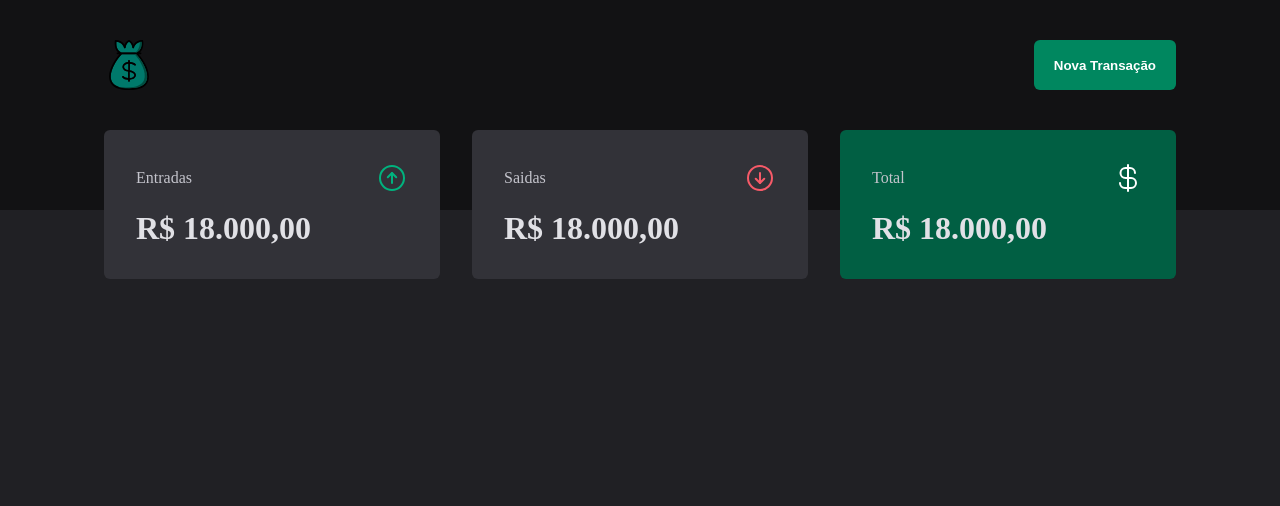
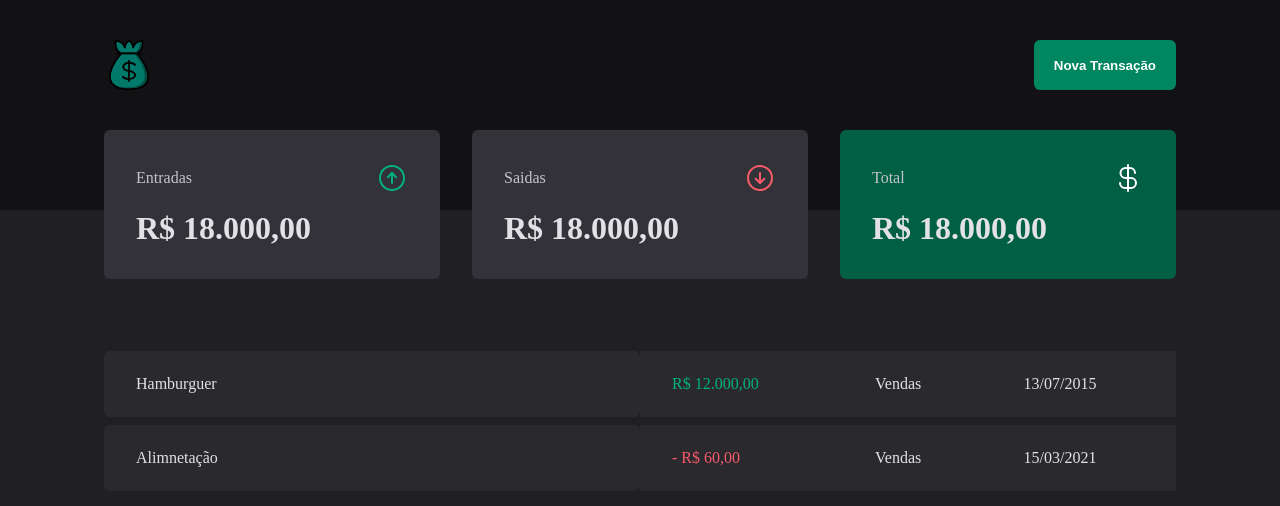
Before and after one commit to Inacioluz/DT-Money, a React (Vite) app: page / in a window 1280 px wide. Shown: the top 506 px of the page. Built offline with nearby package versions, Linux system fonts and the light colour scheme.

Commit message:
tabela de transações ok

```diff
--- a/src/pages/Transactions/index.tsx
+++ b/src/pages/Transactions/index.tsx
@@ -1,11 +1,40 @@
 import { Header } from "../../components/Header";
 import { Summary } from "../../components/Summary";
+import { TransactionsContainer, TransactionsTable, PriceHighlight } from "./styles";
 
 export function Transactions() {
-    return(
+    return (
         <div>
-            <Header/>
-            <Summary/>
+            <Header />
+            <Summary />
+
+
+            <TransactionsContainer>
+                <TransactionsTable>
+                    <tbody>
+                        <tr>
+                            <td width="50%">Hamburguer</td>
+                            <td>
+                                <PriceHighlight variant="income">
+                                    R$ 12.000,00
+                                </PriceHighlight>
+                            </td>
+                            <td>Vendas</td>
+                            <td>13/07/2015</td>
+                        </tr>
+                        <tr>
+                            <td width="50%">Alimnetação</td>
+                            <td>
+                                <PriceHighlight variant="outline">
+                                    - R$ 60,00
+                                </PriceHighlight>
+                            </td>
+                            <td>Vendas</td>
+                            <td>15/03/2021</td>
+                        </tr>
+                    </tbody>
+                </TransactionsTable>
+            </TransactionsContainer>
         </div>
     )
 
--- a/src/pages/Transactions/styles.ts
+++ b/src/pages/Transactions/styles.ts
@@ -0,0 +1,39 @@
+import styled from "styled-components";
+
+export const TransactionsContainer = styled.main`
+  width: 100%;
+  max-width: 1120px;
+  margin: 4rem auto 0;
+  padding: 0 1.5rem;
+`;
+
+export const TransactionsTable = styled.table`
+width: 100%;
+border-collapse: separate;
+border-spacing: 0 0.5rem;
+//margin-top: 1.5rem;
+
+
+td {
+    padding: 1.5rem 2rem;
+    background: ${props => props.theme["gray-700"]};
+
+    &:first-child{
+        border-top-left-radius: 6px;
+        border-bottom-left-radius: 6px;
+    }
+
+    &:first-child{
+        border-top-right-radius: 6px;
+        border-bottom-right-radius: 6px;
+    }
+}
+`;
+
+interface PriceHighlightProps {
+    variant: "income" | "outline";
+}
+
+export const PriceHighlight = styled.span<PriceHighlightProps>`
+    color: ${props => props.variant === "income" ? props.theme["green-300"] : props.theme["red-300"]};
+`
```
